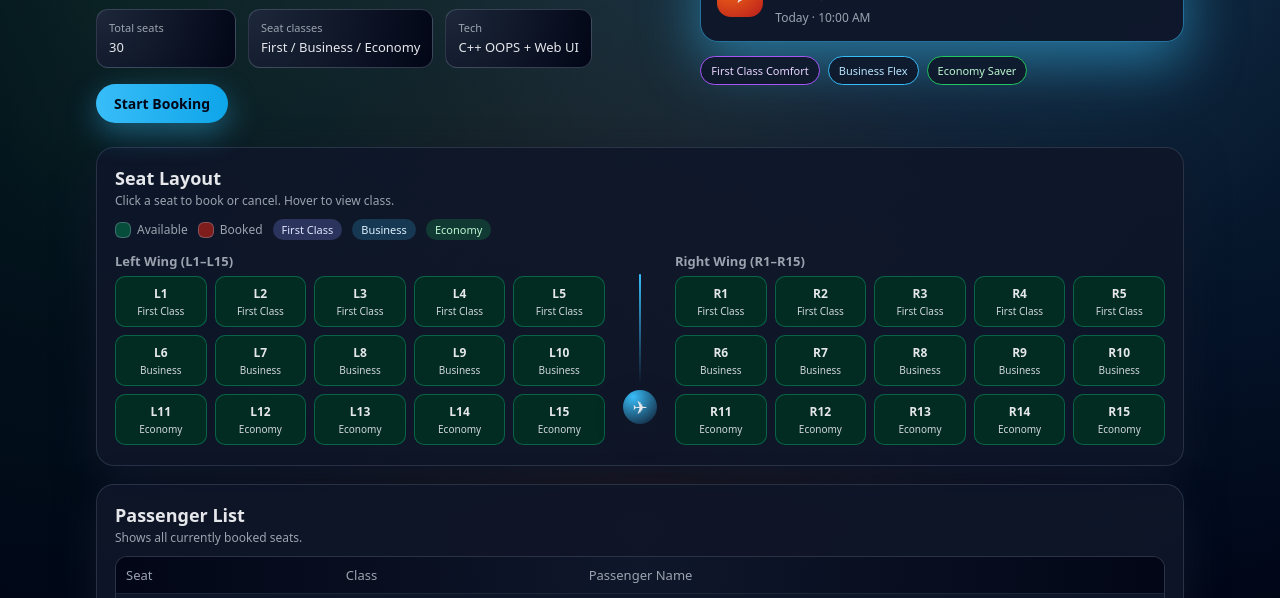
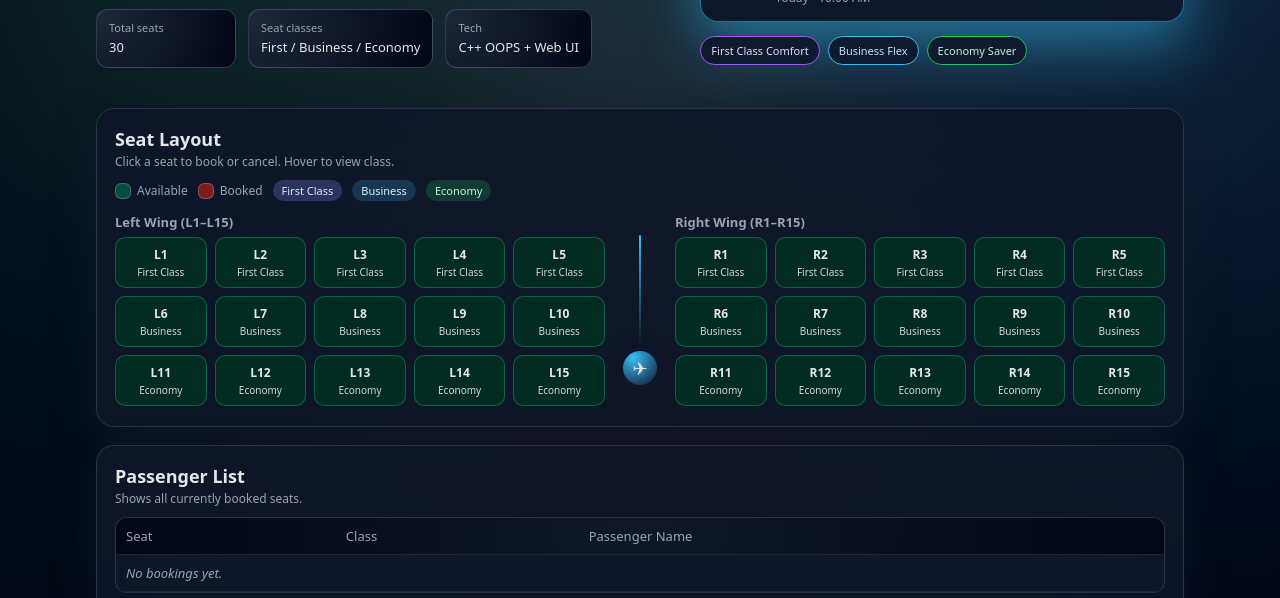
Before and after one commit to Rudravinay/airline-reservation-system-website, a plain HTML site: page index.html in a window 1280 px wide. Shown: the part 183-781 px from the top of the page. Drawn offline with Linux system fonts and the light colour scheme.

Commit message:
Update index.html

```diff
--- a/index.html
+++ b/index.html
@@ -56,9 +56,7 @@
           </div>
         </div>
 
-        <a href="#layout" class="primary-btn">
-          Start Booking
-        </a>
+
       </div>
 
       <div class="hero-visual">
```
